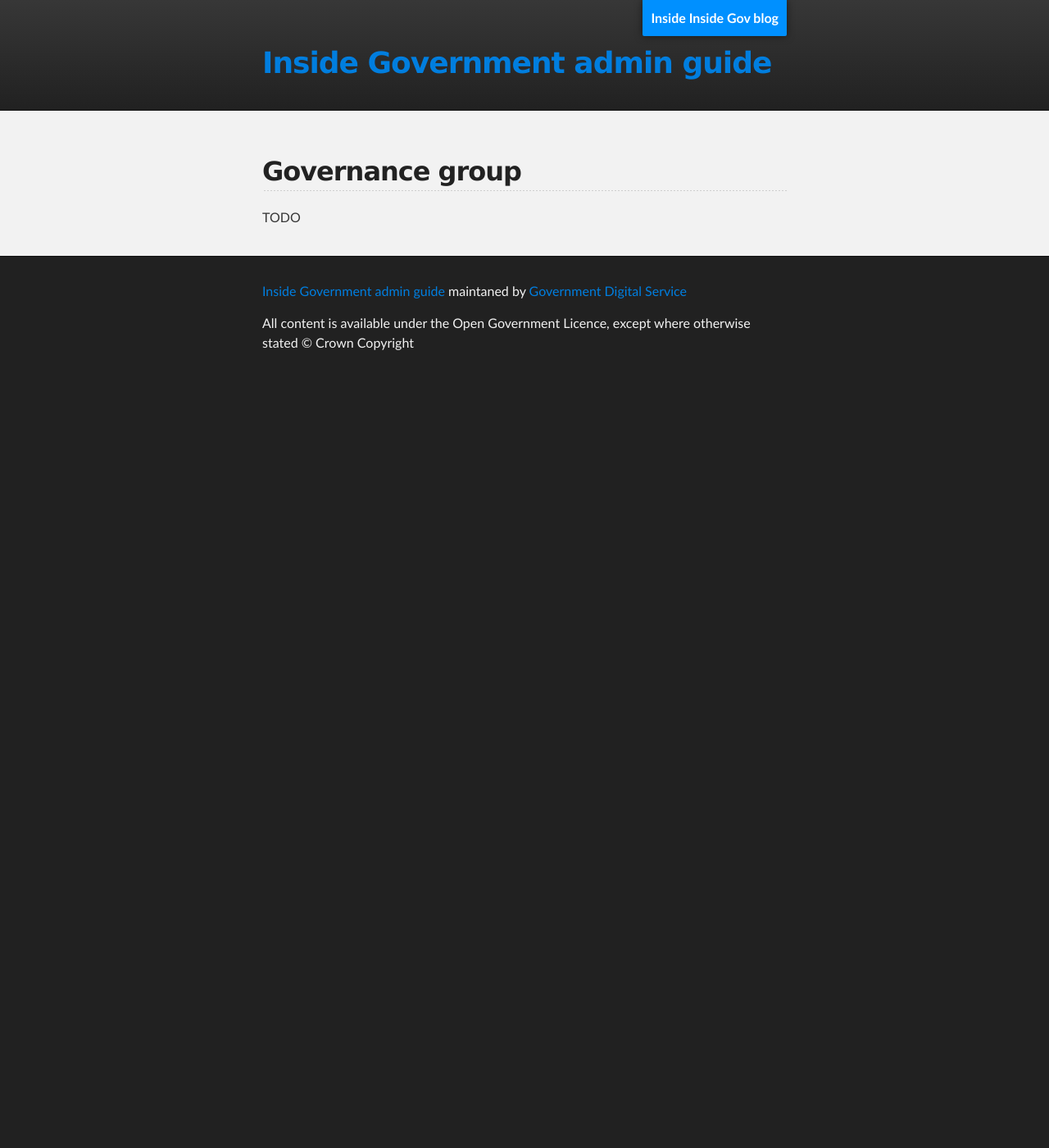
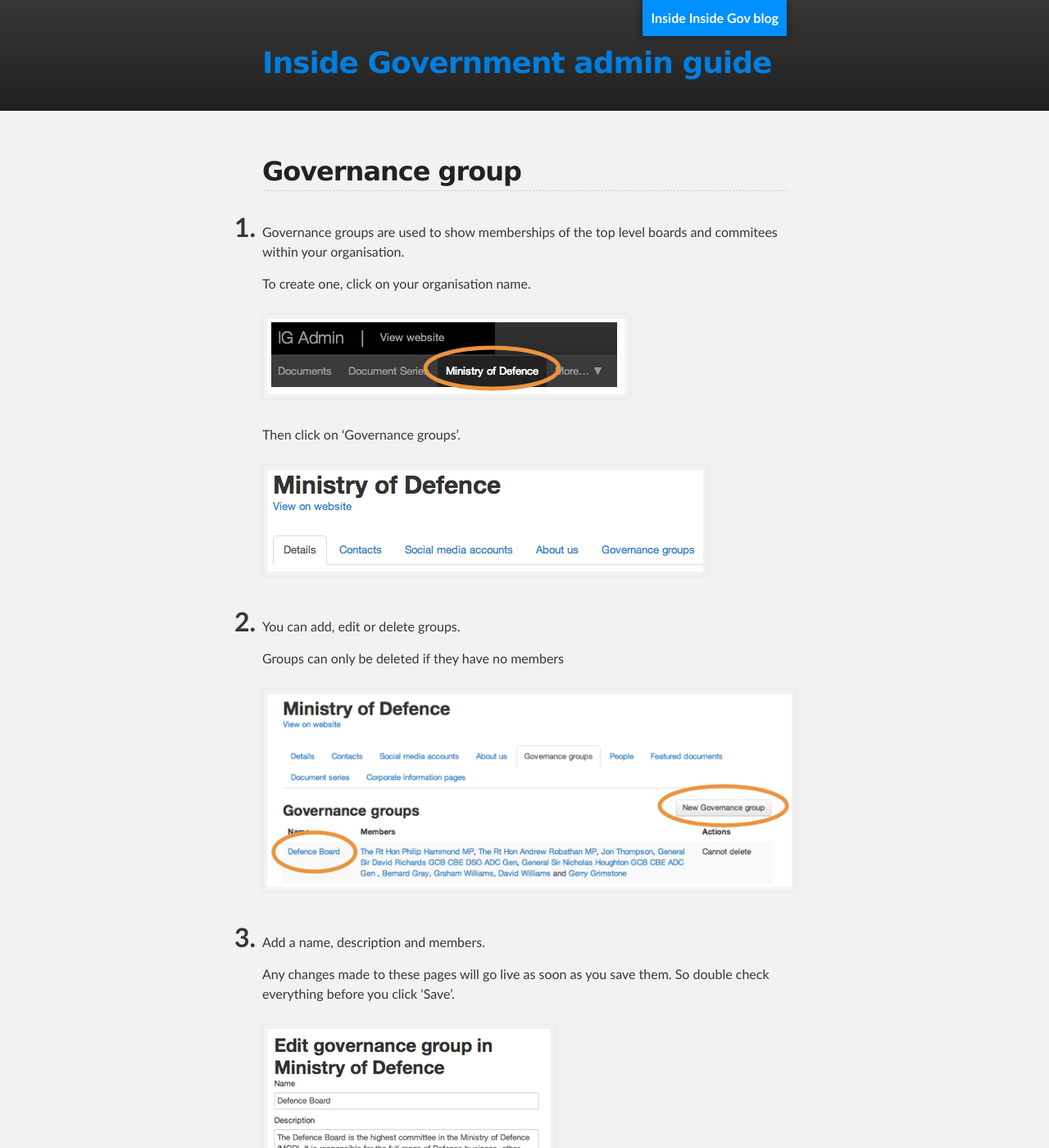
Before and after one commit to alphagov/inside-government-admin-guide, a Jekyll site: the page built from editing-other-pages/governance-group.md, in a window 1280 px wide and 1400 px high. Shown: the whole window at 82% size. Built offline with Jekyll 4.4.1, drawn with Linux system fonts in a browser that asks for light colours; some of the changed text lies outside the part shown.

Commit message:
Finished 'gov groups'

```diff
--- a/editing-other-pages/governance-group.md
+++ b/editing-other-pages/governance-group.md
@@ -5,4 +5,28 @@
 
 ## Governance group
 
-TODO
+1. Governance groups are used to show memberships of the top level boards and commitees within your organisation.
+
+	To create one, click on your organisation name.
+
+	![Governance group 1](governance-group-1.png)
+
+	Then click on ‘Governance groups’.
+
+	![Governance group 2](governance-group-2.png)
+
+2. You can add, edit or delete groups.
+
+	Groups can only be deleted if they have no members
+
+	![Governance group 3](governance-group-3.png)
+
+3. Add a name, description and members.
+
+	Any changes made to these pages will go live as soon as you save them. So double check everything before you click ‘Save’.
+
+	![Governance group 4](governance-group-4.png)
+
+4. You need to link to these pages as they’re not surfaced anywhere at present.
+
+	![Governance group 5](governance-group-5.png)
```
Also changed, not shown: editing-other-pages/governance-group-1.png (added), editing-other-pages/governance-group-2.png (added), editing-other-pages/governance-group-3.png (added), editing-other-pages/governance-group-4.png (added), editing-other-pages/governance-group-5.png (added), editing-other-pages/governance-group.png (added), editing-other-pages/policy-advisory-group.md (line endings or trailing spaces).
